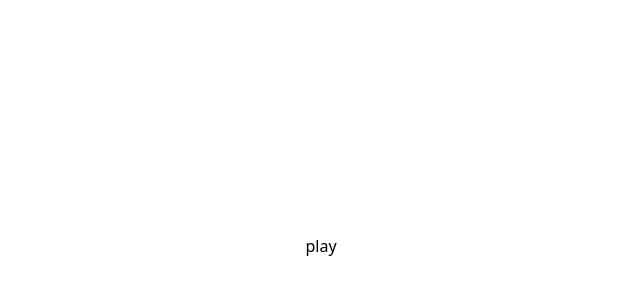
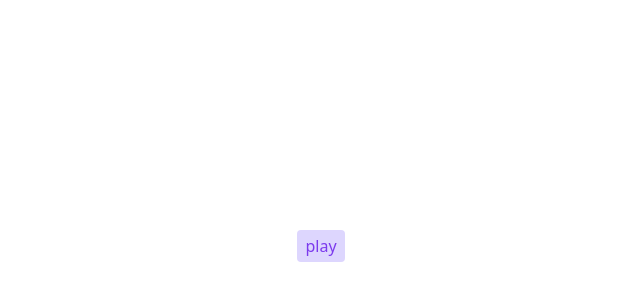
Before and after one commit to HustleClub/music-with-js, a React (Vite) app: page / in a window 1280 px wide. Shown: the part 154-454 px from the top of the page, without its empty margins (319-959 px from the left). Built offline with nearby package versions, Linux system fonts and the light colour scheme.

Commit message:
playing a chord

```diff
--- a/src/App.tsx
+++ b/src/App.tsx
@@ -2,15 +2,20 @@ import * as Tone from 'tone'
 function App() {
   return (
     <div className="flex flex-col items-center justify-center h-screen">
-      <button onClick={playASound}>play</button>
+      <button className='px-2 py-1 bg-violet-200 text-violet-600 rounded hover:bg-violet-100 hover:text-violet-400' onClick={playASound}>play</button>
     </div>
   )
 }
 function playASound() {
-  const synth = new Tone.Synth().toDestination();
+  playChord(["C4", "E4", "g4"])
+}
 
-  //play a middle 'C' for the duration of an 8th note
-  synth.triggerAttackRelease("C4", "8n");
+function playChord(chord: string[]) {
+  const polysynth = new Tone.PolySynth().toDestination()
+  for (let idx in chord) {
+    polysynth.triggerAttackRelease(chord[idx], "8n", `+${idx}`)
+  }
+  polysynth.triggerAttackRelease(chord, "4n", `+${chord.length}`)
 }
 
 export default App
```
